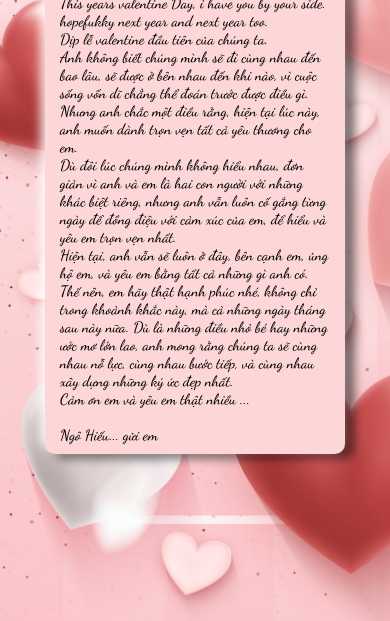
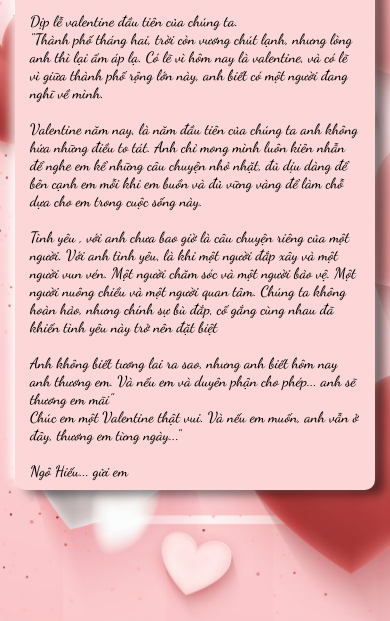
Before and after one commit to ngovanhieu/14_2_PHUONGNGUYEN, a plain HTML site: page index2.html in a window 390 px wide. Shown: the part 223-844 px from the top of the page. Drawn offline with Linux system fonts and the light colour scheme; a web font is replaced by a local one.

Commit message:
fix part2

```diff
--- a/index2.html
+++ b/index2.html
@@ -29,8 +29,8 @@
 
     .wrapper {
         background-color: rgb(253, 215, 215);
-        width: 600px;
-        height: 330px;
+        width: 640px;
+        height: 400px;
         border-radius: 10px;
         box-shadow: -5px -5px 10px rgba(255, 255, 255, 0.8),
             10px 5px 10px rgba(0, 0, 0, 0.5);
@@ -62,7 +62,7 @@
         }
 
         .wrapper {
-            width: 300px;
+            width: 360px;
             height: 100%;
         }
     }
@@ -75,22 +75,29 @@
             <div class="text"><i class="fa-solid fa-heart"></i>Gửi em!<i class="fa-solid fa-heart"></i></div>
             <div class="text-crush">
                 This years valentine Day, i have you by your side. hopefukky next year and next year too. <br>
-                Dịp lễ valentine đầu tiên của chúng ta. <br>
-                Anh không biết chúng mình sẽ đi cùng nhau đến bao lâu, sẽ được ở bên nhau đến khi nào, vì cuộc sống vốn
-                dĩ chẳng thể đoán trước được điều gì. Nhưng anh chắc một điều rằng, hiện tại lúc này, anh muốn dành
-                trọn vẹn tất cả yêu thương cho em. <br>
-
-                Dù đôi lúc chúng mình không hiểu nhau, đơn giản vì anh và em là hai con người với
-                những khác biệt riêng, nhưng anh vẫn luôn cố gắng từng ngày để đồng điệu với cảm xúc của em, để hiểu và
-                yêu em trọn vẹn nhất. <br>
-
-                Hiện tại, anh vẫn sẽ luôn ở đây, bên cạnh em, ủng hộ em, và yêu em bằng tất cả những gì anh có. Thế nên,
-                em hãy thật hạnh phúc nhé, không chỉ trong khoảnh khắc này, mà cả những ngày tháng sau này nữa. Dù là
-                những điều nhỏ bé hay những ước mơ lớn lao, anh mong rằng chúng ta sẽ cùng nhau nỗ lực, cùng nhau bước
-                tiếp, và cùng nhau xây dựng những ký ức đẹp nhất. <br>
-                Cảm ơn em và yêu em thật nhiều ... <br>
                 <br>
-                <span>  Ngô Hiếu... gửi em </span>  <br>
+                Dịp lễ valentine đầu tiên của chúng ta.
+                <br>
+                "Thành phố tháng hai, trời còn vương chút lạnh, nhưng lòng anh thì lại ấm áp lạ. Có lẽ vì hôm nay
+                là valentine, và có lẽ vì giữa thành phố rộng lớn này, anh biết có một người đang nghĩ về mình.
+                <br>
+                <br>
+                Valentine năm nay, là năm đầu tiên của chúng ta anh không hứa những điều to tát. Anh chỉ mong mình luôn
+                kiên nhẫn để nghe em kể những câu chuyện nhỏ nhặt,
+                đủ dịu dàng để bên cạnh em mỗi khi em buồn và đủ vững vàng để làm chỗ dựa cho em trong cuộc sống này.
+                <br>
+                <br>
+                Tình yêu , với anh chưa bao giờ là câu chuyện riêng của một người. Với anh tình yêu, là khi một người
+                đắp xây và
+                một người vun vén. Một người
+                chăm sóc và một người bảo vệ. Một người nuông chiều và một người quan tâm. Chúng ta không hoàn hảo,
+                nhưng chính sự bù đắp, cố gắng cùng nhau đã khiến tình yêu này trở nên đặt biệt <br>
+                <br>
+                Anh không biết tương lai ra sao, nhưng anh biết hôm nay anh thương em. Và nếu em và duyên phận cho
+                phép... anh sẽ thương em mãi" <br>
+                Chúc em một Valentine thật vui. Và nếu em muốn, anh vẫn ở đây, thương em từng ngày..." <br>
+                <br>
+                <span> Ngô Hiếu... gửi em </span> <br>
             </div>
         </div>
     </div>
```
Also changed, not shown: index.html (+4 -3 lines).
